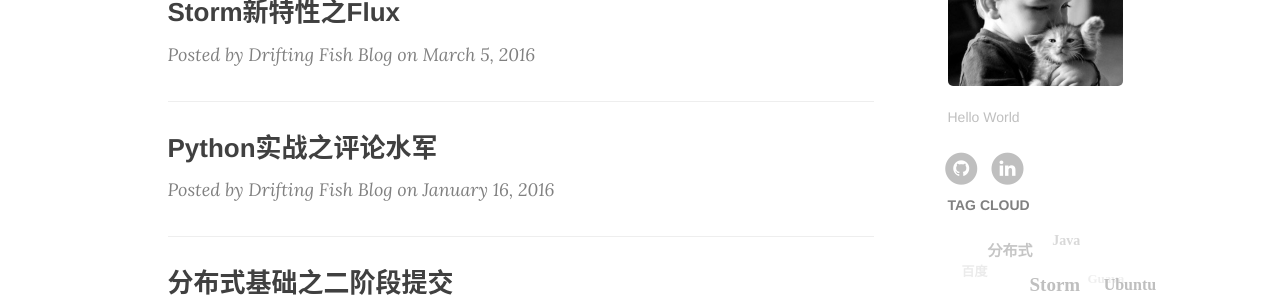
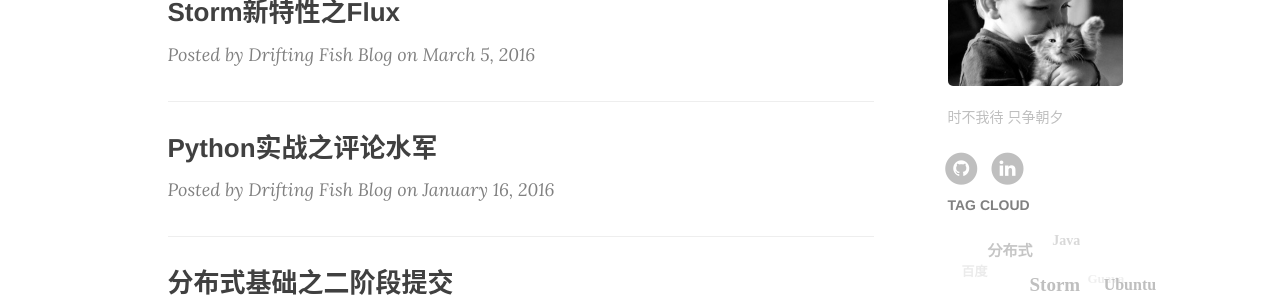
Before and after one commit to gavinfish/gavinfish.github.io, a Jekyll site: the page built from index.html, in a window 1280 px wide. Shown: the part 607-907 px from the top of the page. Built offline with Jekyll 4.4.1, drawn with Linux system fonts in a browser that asks for light colours; nearby versions of some CDN libraries; the list of posts is cut into pages by our own code; comment, search, counter and statistics services are not loaded.

Commit message:
update personal info

```diff
--- a/_data/personal-info.yml
+++ b/_data/personal-info.yml
@@ -1,11 +1,11 @@
 # Basic information
-email: 1993sj1993@gmail.com
+email: drfish.me@gmail.com
 
 # RSS information
-twitter-username:
+twitter-username: DrfishShen
 github-username:  gavinfish
 linkedin-username:	shenjie1993
 
 # Side bar information
-sidebar-personal-desc: "Hello World"
+sidebar-personal-desc: "时不我待 只争朝夕"
 sidebar-portrait: /img/portrait-drfish.jpg
```
